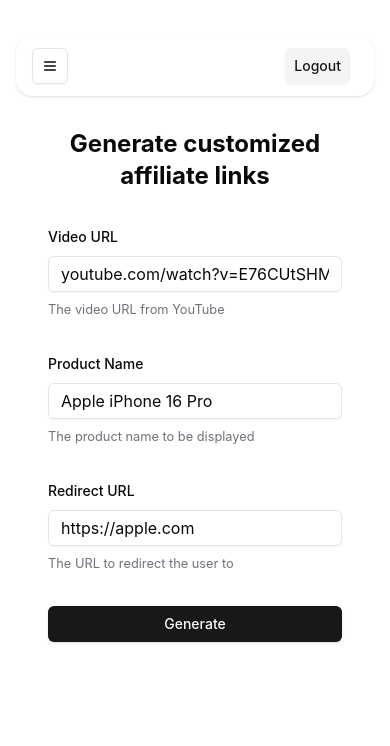
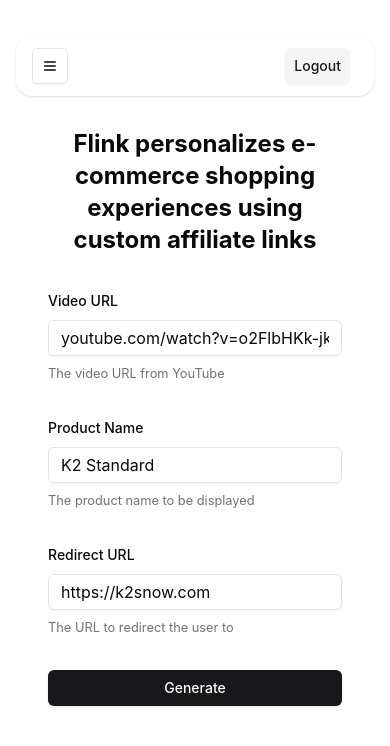
Before and after one commit to Computing-Collective/Flink, a React (Vite) app in the folder frontend/: page / in a window 390 px wide. Shown: the top 746 px of the page. Built offline with nearby package versions, Linux system fonts and the light colour scheme; sample sign-in values are in the browser's storage.

Commit message:
changed default values from iphones to snowboard change home page for marketing

```diff
--- a/frontend/src/pages/Generate.tsx
+++ b/frontend/src/pages/Generate.tsx
@@ -42,9 +42,9 @@
   const form = useForm<z.infer<typeof formSchema>>({
     resolver: zodResolver(formSchema),
     defaultValues: {
-      videoUrl: "youtube.com/watch?v=E76CUtSHMrU",
-      productName: "Apple iPhone 16 Pro",
-      redirectUrl: "https://apple.com",
+      videoUrl: "youtube.com/watch?v=o2FlbHKk-jk",
+      productName: "K2 Standard",
+      redirectUrl: "https://k2snow.com",
     },
   });
 
@@ -87,7 +87,8 @@
       <Navbar />
       <div className="max-w-screen-md mx-auto p-8">
         <h2 className="text-2xl font-bold pb-8">
-          Generate customized affiliate links
+          Flink personalizes e-commerce shopping experiences using custom
+          affiliate links
         </h2>
         <div className="grid grid-cols-1 gap-6">
           {isLoading ? (
```
